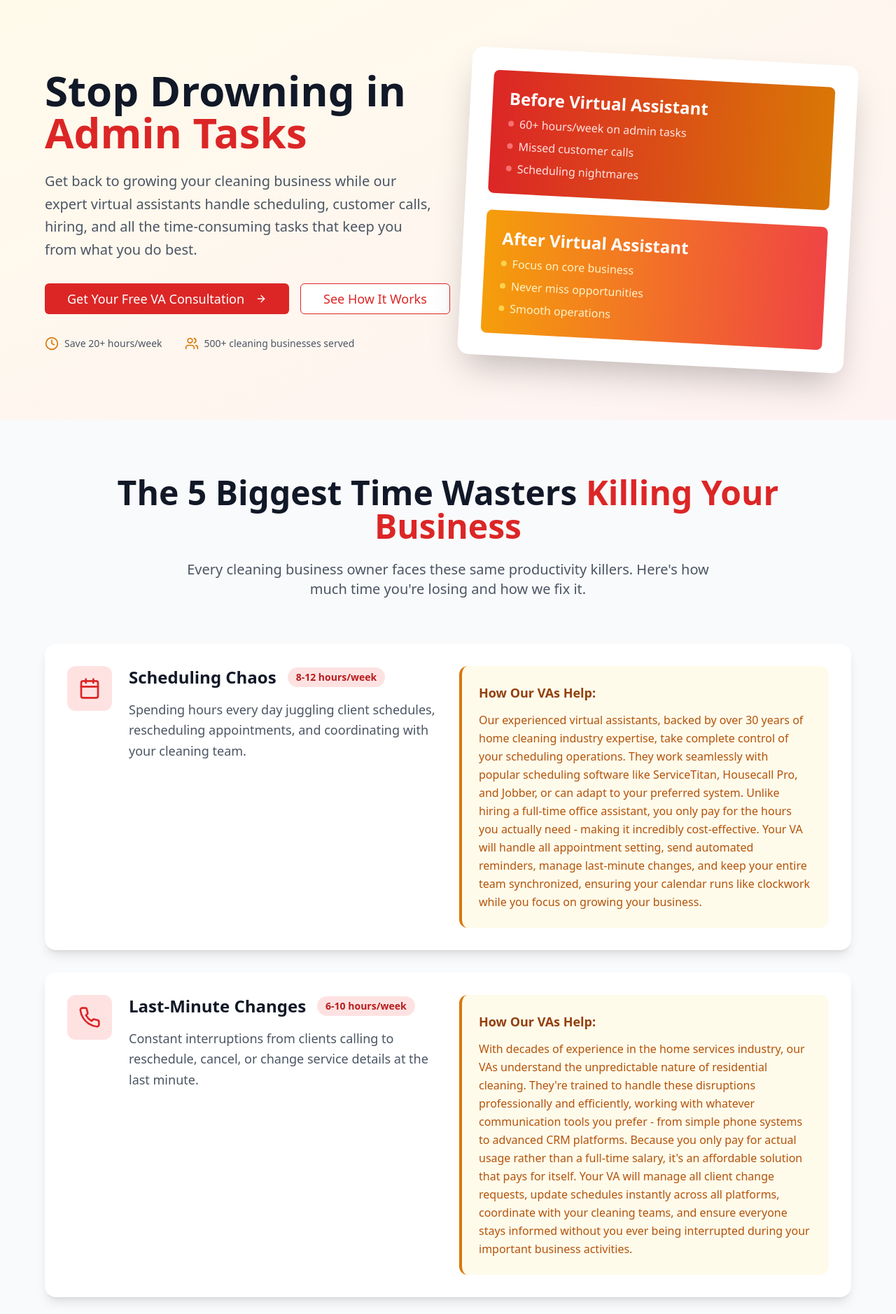
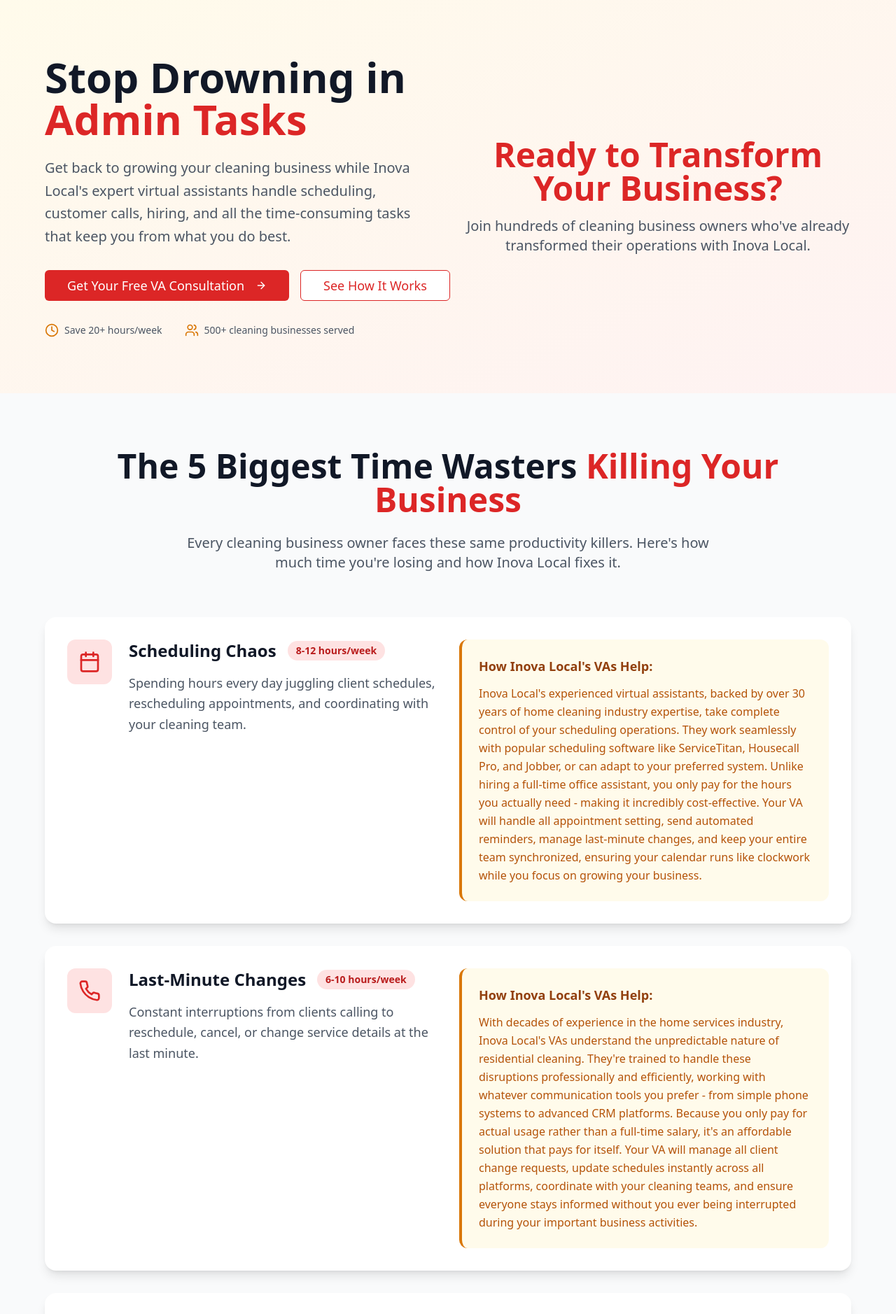
Before and after one commit to alexinovalocal/home-service-hero-va, a React (Vite) app: page / in a window 1280 px wide. Shown: the top 1878 px of the page at 70% size. Built offline with nearby package versions, Linux system fonts and the light colour scheme.

Commit message:
Refactor landing page content
- Moved the before/after VA section.
- Updated "What You Get" section.
- Removed unnecessary elements.
- Incorporated "Inova Local" branding.

```diff
--- a/src/components/Hero.tsx
+++ b/src/components/Hero.tsx
@@ -13,7 +13,7 @@ const Hero = () => {
               <span className="text-red-600"> Admin Tasks</span>
             </h1>
             <p className="text-xl text-gray-600 mb-8 leading-relaxed">
-              Get back to growing your cleaning business while our expert virtual assistants handle scheduling, customer calls, hiring, and all the time-consuming tasks that keep you from what you do best.
+              Get back to growing your cleaning business while Inova Local's expert virtual assistants handle scheduling, customer calls, hiring, and all the time-consuming tasks that keep you from what you do best.
             </p>
             <div className="flex flex-col sm:flex-row gap-4 mb-8">
               <Button size="lg" className="bg-red-600 hover:bg-red-700 text-white px-8 py-4 text-lg">
@@ -35,43 +35,13 @@ const Hero = () => {
               </div>
             </div>
           </div>
-          <div className="relative animate-scale-in">
-            <div className="bg-white rounded-2xl shadow-2xl p-8 transform rotate-3 hover:rotate-0 transition-transform duration-300">
-              <div className="bg-gradient-to-r from-red-600 to-amber-600 rounded-lg p-6 text-white mb-6">
-                <h3 className="text-2xl font-bold mb-2">Before Virtual Assistant</h3>
-                <div className="space-y-2 text-red-100">
-                  <div className="flex items-center gap-2">
-                    <div className="w-2 h-2 bg-red-400 rounded-full"></div>
-                    <span>60+ hours/week on admin tasks</span>
-                  </div>
-                  <div className="flex items-center gap-2">
-                    <div className="w-2 h-2 bg-red-400 rounded-full"></div>
-                    <span>Missed customer calls</span>
-                  </div>
-                  <div className="flex items-center gap-2">
-                    <div className="w-2 h-2 bg-red-400 rounded-full"></div>
-                    <span>Scheduling nightmares</span>
-                  </div>
-                </div>
-              </div>
-              <div className="bg-gradient-to-r from-amber-500 to-red-500 rounded-lg p-6 text-white">
-                <h3 className="text-2xl font-bold mb-2">After Virtual Assistant</h3>
-                <div className="space-y-2 text-amber-100">
-                  <div className="flex items-center gap-2">
-                    <div className="w-2 h-2 bg-amber-300 rounded-full"></div>
-                    <span>Focus on core business</span>
-                  </div>
-                  <div className="flex items-center gap-2">
-                    <div className="w-2 h-2 bg-amber-300 rounded-full"></div>
-                    <span>Never miss opportunities</span>
-                  </div>
-                  <div className="flex items-center gap-2">
-                    <div className="w-2 h-2 bg-amber-300 rounded-full"></div>
-                    <span>Smooth operations</span>
-                  </div>
-                </div>
-              </div>
+          <div className="text-center animate-scale-in">
+            <div className="text-4xl lg:text-5xl font-bold text-red-600 mb-4">
+              Ready to Transform Your Business?
             </div>
+            <p className="text-xl text-gray-600">
+              Join hundreds of cleaning business owners who've already transformed their operations with Inova Local.
+            </p>
           </div>
         </div>
       </div>
--- a/src/components/ProblemSection.tsx
+++ b/src/components/ProblemSection.tsx
@@ -6,35 +6,35 @@ const problems = [
     icon: Calendar,
     title: "Scheduling Chaos",
     problem: "Spending hours every day juggling client schedules, rescheduling appointments, and coordinating with your cleaning team.",
-    solution: "Our experienced virtual assistants, backed by over 30 years of home cleaning industry expertise, take complete control of your scheduling operations. They work seamlessly with popular scheduling software like ServiceTitan, Housecall Pro, and Jobber, or can adapt to your preferred system. Unlike hiring a full-time office assistant, you only pay for the hours you actually need - making it incredibly cost-effective. Your VA will handle all appointment setting, send automated reminders, manage last-minute changes, and keep your entire team synchronized, ensuring your calendar runs like clockwork while you focus on growing your business.",
+    solution: "Inova Local's experienced virtual assistants, backed by over 30 years of home cleaning industry expertise, take complete control of your scheduling operations. They work seamlessly with popular scheduling software like ServiceTitan, Housecall Pro, and Jobber, or can adapt to your preferred system. Unlike hiring a full-time office assistant, you only pay for the hours you actually need - making it incredibly cost-effective. Your VA will handle all appointment setting, send automated reminders, manage last-minute changes, and keep your entire team synchronized, ensuring your calendar runs like clockwork while you focus on growing your business.",
     timeWasted: "8-12 hours/week"
   },
   {
     icon: Phone,
     title: "Last-Minute Changes",
     problem: "Constant interruptions from clients calling to reschedule, cancel, or change service details at the last minute.",
-    solution: "With decades of experience in the home services industry, our VAs understand the unpredictable nature of residential cleaning. They're trained to handle these disruptions professionally and efficiently, working with whatever communication tools you prefer - from simple phone systems to advanced CRM platforms. Because you only pay for actual usage rather than a full-time salary, it's an affordable solution that pays for itself. Your VA will manage all client change requests, update schedules instantly across all platforms, coordinate with your cleaning teams, and ensure everyone stays informed without you ever being interrupted during your important business activities.",
+    solution: "With decades of experience in the home services industry, Inova Local's VAs understand the unpredictable nature of residential cleaning. They're trained to handle these disruptions professionally and efficiently, working with whatever communication tools you prefer - from simple phone systems to advanced CRM platforms. Because you only pay for actual usage rather than a full-time salary, it's an affordable solution that pays for itself. Your VA will manage all client change requests, update schedules instantly across all platforms, coordinate with your cleaning teams, and ensure everyone stays informed without you ever being interrupted during your important business activities.",
     timeWasted: "6-10 hours/week"
   },
   {
     icon: Users,
     title: "Calling Cleaners",
     problem: "Playing phone tag with your cleaning staff about schedules, job details, and last-minute updates.",
-    solution: "Our virtual assistants bring 30+ years of home cleaning industry knowledge to your team communications. They understand cleaner workflows, common challenges, and effective communication strategies that work specifically for cleaning businesses. Whether you use WhatsApp, Slack, or traditional phone calls, they adapt to your existing systems without requiring expensive software upgrades. Since you only pay for the time they spend on your account, it's far more cost-effective than hiring in-house staff. They maintain direct, professional communication with your cleaning teams, handle all coordination and updates, relay job-specific details, and ensure seamless information flow between office and field operations.",
+    solution: "Inova Local's virtual assistants bring 30+ years of home cleaning industry knowledge to your team communications. They understand cleaner workflows, common challenges, and effective communication strategies that work specifically for cleaning businesses. Whether you use WhatsApp, Slack, or traditional phone calls, they adapt to your existing systems without requiring expensive software upgrades. Since you only pay for the time they spend on your account, it's far more cost-effective than hiring in-house staff. They maintain direct, professional communication with your cleaning teams, handle all coordination and updates, relay job-specific details, and ensure seamless information flow between office and field operations.",
     timeWasted: "5-8 hours/week"
   },
   {
     icon: UserCheck,
     title: "Vetting Candidates",
     problem: "Hours spent screening resumes, conducting interviews, and checking references for new cleaning staff.",
-    solution: "Leveraging three decades of home services recruitment experience, our VAs understand exactly what makes a great cleaning professional. They know which red flags to watch for, what questions reveal true work ethic, and how to identify candidates who will thrive in residential cleaning environments. They work with all major job boards and can integrate with your existing HR software, or handle everything through simple email and phone systems. At a fraction of the cost of a full-time HR person - since you only pay for actual recruiting time - they handle the entire hiring process from posting compelling job descriptions to conducting initial screenings, checking references, and presenting you with only the most qualified candidates ready for final interviews.",
+    solution: "Leveraging three decades of home services recruitment experience, Inova Local's VAs understand exactly what makes a great cleaning professional. They know which red flags to watch for, what questions reveal true work ethic, and how to identify candidates who will thrive in residential cleaning environments. They work with all major job boards and can integrate with your existing HR software, or handle everything through simple email and phone systems. At a fraction of the cost of a full-time HR person - since you only pay for actual recruiting time - they handle the entire hiring process from posting compelling job descriptions to conducting initial screenings, checking references, and presenting you with only the most qualified candidates ready for final interviews.",
     timeWasted: "10-15 hours/week"
   },
   {
     icon: Headphones,
     title: "Customer Calls",
     problem: "Being constantly available for customer inquiries, quotes, complaints, and general questions.",
-    solution: "Our customer service specialists combine 30+ years of home cleaning industry experience with professional phone handling skills that convert more prospects into paying customers. They understand cleaning terminology, common customer concerns, and pricing strategies that work in your local market. Compatible with any phone system - from basic landlines to advanced VoIP setups - they integrate seamlessly without requiring expensive equipment. Since you pay only for answered calls and active customer service time, it's incredibly affordable compared to hiring full-time reception staff. They answer all incoming calls professionally, handle customer inquiries with industry expertise, schedule estimates using your preferred booking system, manage complaints with proven resolution techniques, and nurture customer relationships that lead to repeat business and referrals.",
+    solution: "Inova Local's customer service specialists combine 30+ years of home cleaning industry experience with professional phone handling skills that convert more prospects into paying customers. They understand cleaning terminology, common customer concerns, and pricing strategies that work in your local market. Compatible with any phone system - from basic landlines to advanced VoIP setups - they integrate seamlessly without requiring expensive equipment. Since you pay only for answered calls and active customer service time, it's incredibly affordable compared to hiring full-time reception staff. They answer all incoming calls professionally, handle customer inquiries with industry expertise, schedule estimates using your preferred booking system, manage complaints with proven resolution techniques, and nurture customer relationships that lead to repeat business and referrals.",
     timeWasted: "12-20 hours/week"
   }
 ];
@@ -49,7 +49,7 @@ const ProblemSection = () => {
             <span className="text-red-600"> Killing Your Business</span>
           </h2>
           <p className="text-xl text-gray-600 max-w-3xl mx-auto">
-            Every cleaning business owner faces these same productivity killers. Here's how much time you're losing and how we fix it.
+            Every cleaning business owner faces these same productivity killers. Here's how much time you're losing and how Inova Local fixes it.
           </p>
         </div>
 
@@ -78,7 +78,7 @@ const ProblemSection = () => {
                   </div>
                 </div>
                 <div className="bg-amber-50 p-6 rounded-xl border-l-4 border-amber-600">
-                  <h4 className="text-lg font-semibold text-amber-800 mb-3">How Our VAs Help:</h4>
+                  <h4 className="text-lg font-semibold text-amber-800 mb-3">How Inova Local's VAs Help:</h4>
                   <p className="text-amber-700 leading-relaxed">
                     {problem.solution}
                   </p>
@@ -87,16 +87,6 @@ const ProblemSection = () => {
             </div>
           ))}
         </div>
-
-        <div className="mt-16 text-center bg-gradient-to-r from-red-500 to-red-600 rounded-2xl p-8 text-white animate-fade-in">
-          <h3 className="text-3xl font-bold mb-4">That's 41-65 Hours Per Week!</h3>
-          <p className="text-xl text-red-100 mb-6">
-            You're spending more time on admin work than actually running your cleaning business.
-          </p>
-          <p className="text-2xl font-bold">
-            What if you could get all that time back?
-          </p>
-        </div>
       </div>
     </section>
   );
```
Also changed, not shown: src/components/SolutionOverview.tsx (+36 -44 lines).
